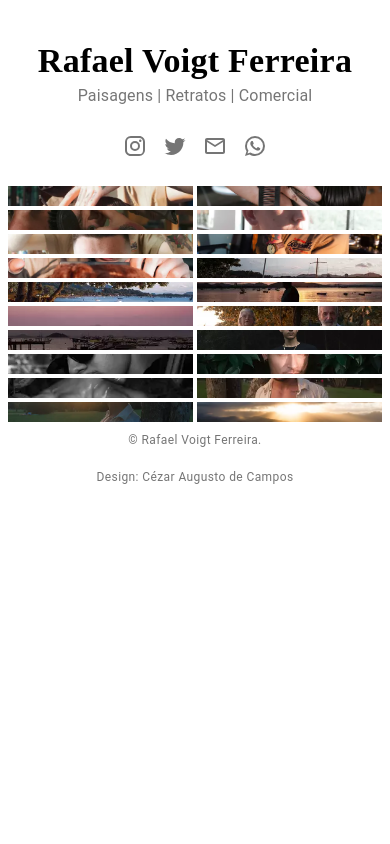
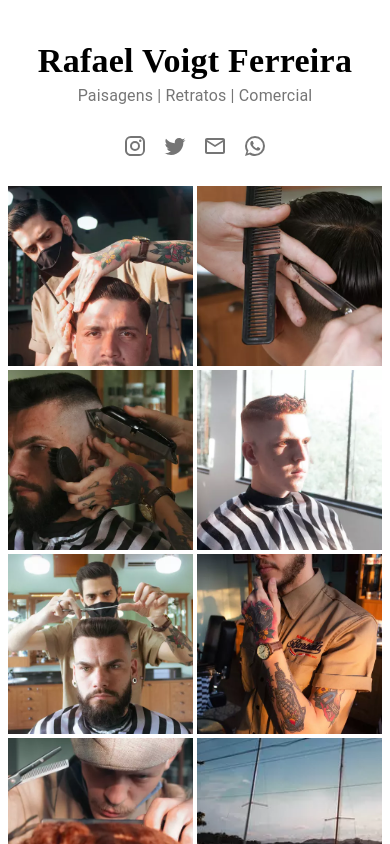
Before and after one commit to rafinhavoigt/rafinhavoigt.github.io, a React (Create React App) app: page / in a window 390 px wide. Shown: the top 844 px of the page. Built offline with nearby package versions, Linux system fonts and the light colour scheme; the HTML template or start-up script is replaced by a standard one; a web font is replaced by a local one.

Commit message:
Fix: Images not appearing on the home page
- Fix the problem that made the images not to appear on the front page

```diff
--- a/src/components/ImagesFeed/index.jsx
+++ b/src/components/ImagesFeed/index.jsx
@@ -14,6 +14,11 @@ const useStyles = makeStyles((theme) => ({
     justifyContent: 'space-around',
     overflow: 'hidden',
     backgroundColor: theme.palette.background.paper
+  },
+  grid: {
+    width: 100,
+    height: 0,
+    paddingBottom: 100
   }
 }));
 
@@ -26,8 +31,6 @@ export default function ImagesFeed() {
   const [open, openViewer] = React.useState(false);
   const [picture, setPicture] = React.useState(null);
   const [title, setTitle] = React.useState(null);
-  const [height, setHeight] = React.useState(null);
-  const [gridHeight, setGridHeight] = React.useState(160);
 
   const closeViewer = () => {
     openViewer(false);
@@ -48,21 +51,17 @@ export default function ImagesFeed() {
     } else {
       setColumns(5);
     }
-    setGridHeight(height);
-  }, [isMobileDevice, isTablet, height]);
+  }, [isMobileDevice, isTablet]);
 
   return (
     <div className={classes.root}>
-      <GridList cellHeight={gridHeight} cols={columns}>
+      <GridList cols={columns}>
         {tileData.map((tile) => (
           <GridListTile
             key={tile.thumbnail}
             cols={tile.cols || 1}
             onClick={() => viewPicture(tile.image, tile.title)}
-            ref={(el) => {
-              if (!el) return;
-              setHeight(el.getBoundingClientRect().width - 20);
-            }}
+            className={classes.grid}
           >
             <img src={tile.thumbnail} alt={tile.title} />
           </GridListTile>
```
